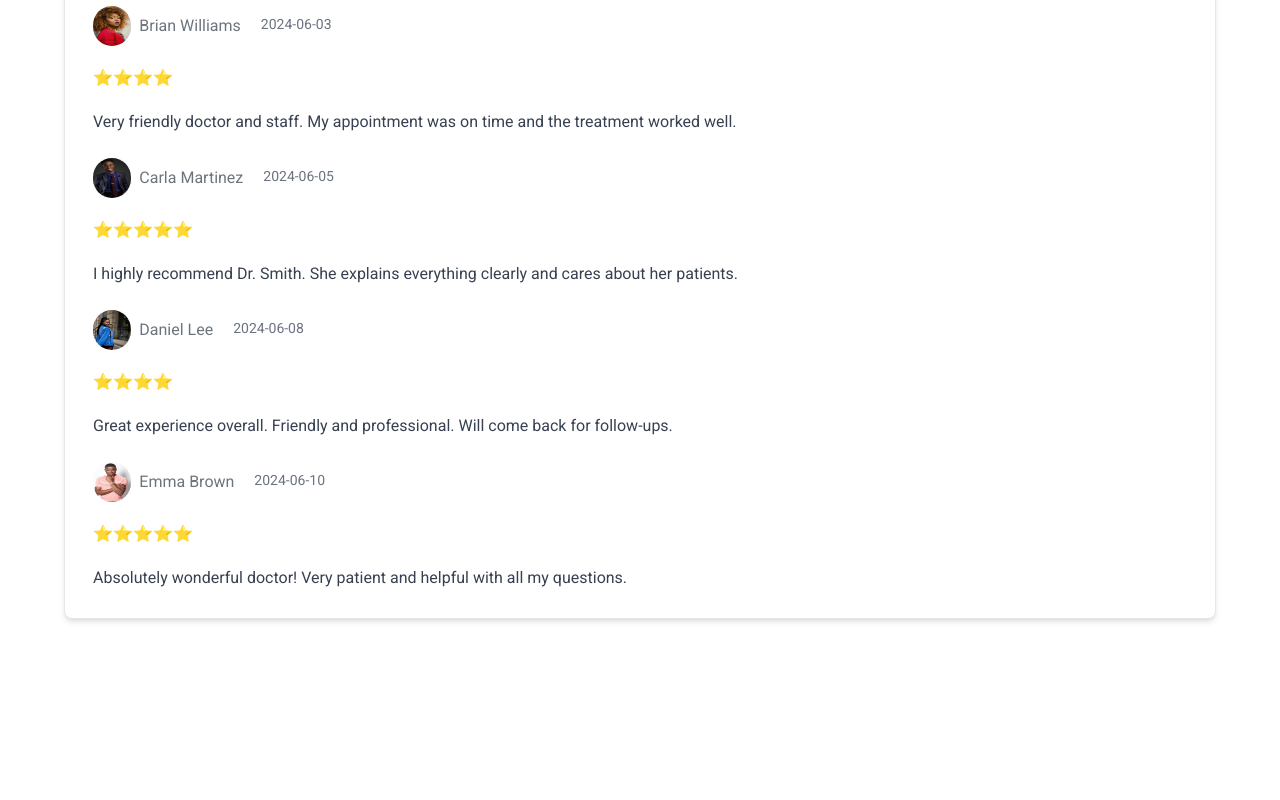
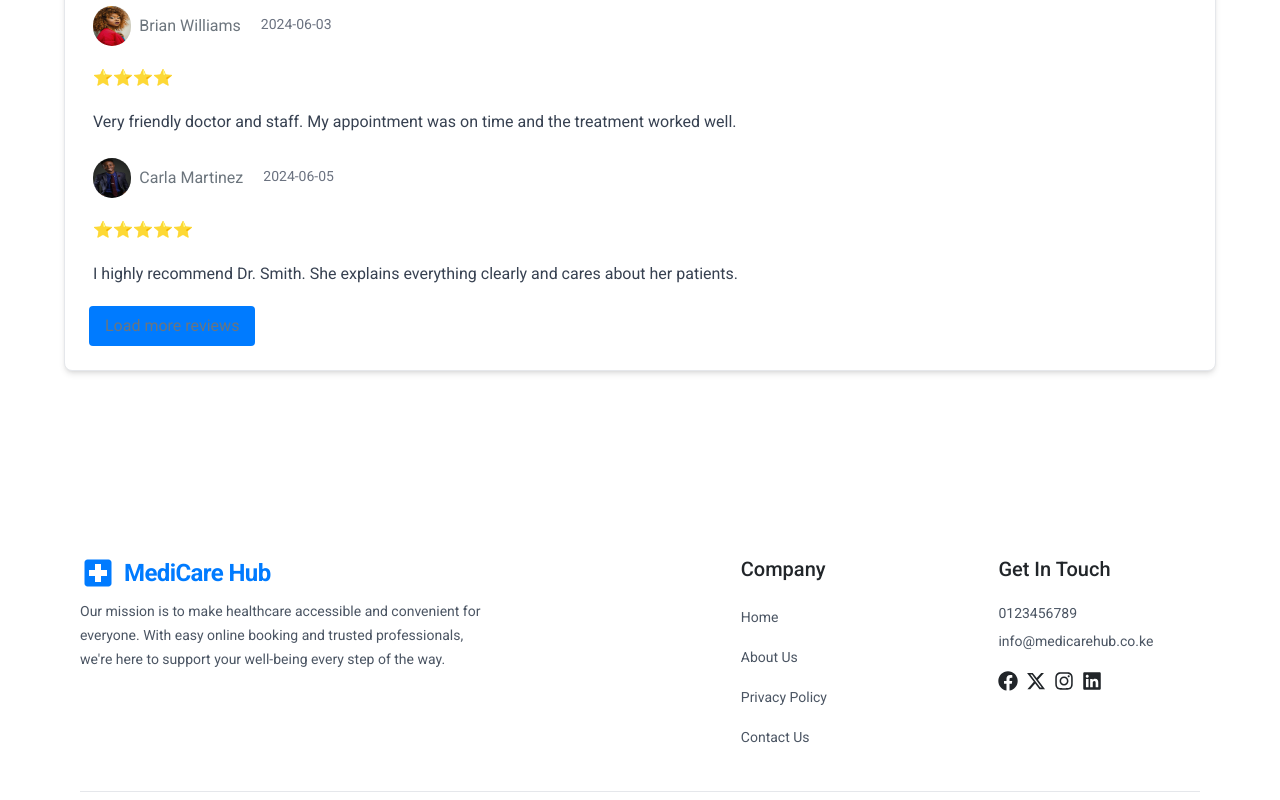
Before and after one commit to briansimiyuj/doctor-appointment-app, a React (Vite) app: page /dashboard in a window 1280 px wide. Shown: the part 892-1692 px from the top of the page. Built offline with nearby package versions, Linux system fonts and the light colour scheme; a web font is replaced by a local one.

Commit message:
update: Implement load more functionality in ReviewList component

```diff
--- a/src/components/Dashboard/ReviewSection/ReviewList.tsx
+++ b/src/components/Dashboard/ReviewSection/ReviewList.tsx
@@ -1,3 +1,4 @@
+import { useState } from "react"
 import { ReviewType } from "../../../assets/types/ReviewType"
 import ReviewItem from "./ReviewItem"
 
@@ -9,17 +10,40 @@ interface ReviewListProps{
 
 const ReviewList: React.FC<ReviewListProps> = ({ reviews })=>{
 
+    const [visibleCount, setVisibleCount] = useState(3)
+
+    const loadMoreReviews = () =>{
+
+       setVisibleCount(prev => prev + 3)
+
+    }
+
+    const visibleReviews = reviews.slice(0, visibleCount)
+
     return(
 
         <div className="space-y-4 overflow-y-auto">
 
             {
 
-                reviews.map(review =>(
+                visibleReviews.map(review =>(
 
                     <ReviewItem key={review._id} review={review}/>
 
                 ))
+
+            }
+
+            {
+
+                visibleCount < reviews.length &&(
+
+                    <button
+                        className="px-4 py-2 bg-primary-btn dark:text-white rounded hover:bg-blue-700 transition"
+                        onClick={loadMoreReviews}
+                    >Load more reviews</button>
+
+                )
 
             }
 
```
Also changed, not shown: 1 other file (tests, documents, lock files or other folders).
